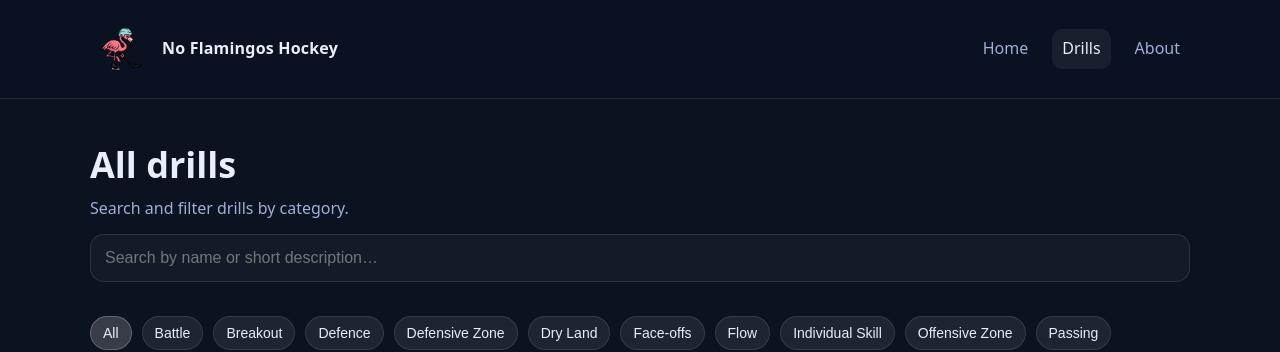
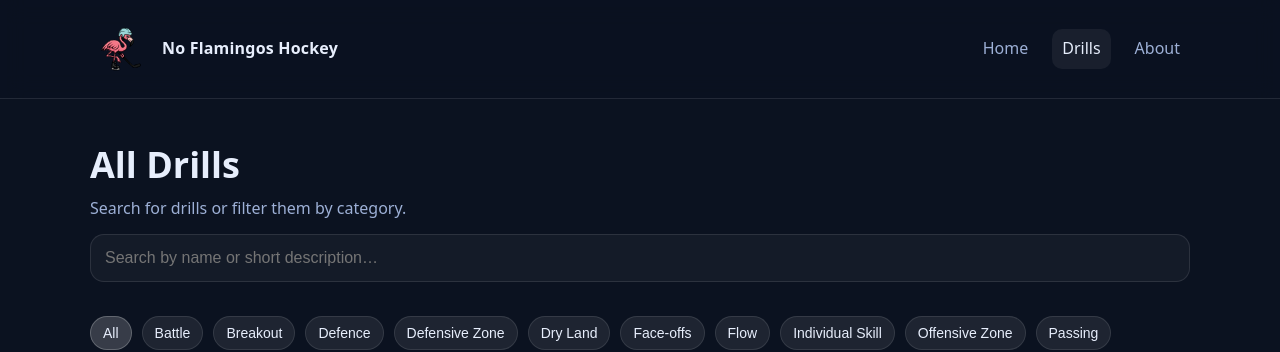
Before and after one commit to noflamingos/noflamingos.github.io, a Jekyll site: the page built from drills/index.html, in a window 1280 px wide and 1164 px high. Shown: the top 352 px of the window. Built offline with Jekyll 4.4.1, drawn with Linux system fonts in a browser that asks for light colours.

Commit message:
Update index.html

```diff
--- a/drills/index.html
+++ b/drills/index.html
@@ -5,8 +5,8 @@ permalink: /drills/
 ---
 
 <section class="hero">
-  <h1 class="hero-title">All drills</h1>
-  <p class="hero-subtitle">Search and filter drills by category.</p>
+  <h1 class="hero-title">All Drills</h1>
+  <p class="hero-subtitle">Search for drills or filter them by category.</p>
 
   <div class="search">
     <label class="sr-only" for="searchInput">Search drills</label>
```
